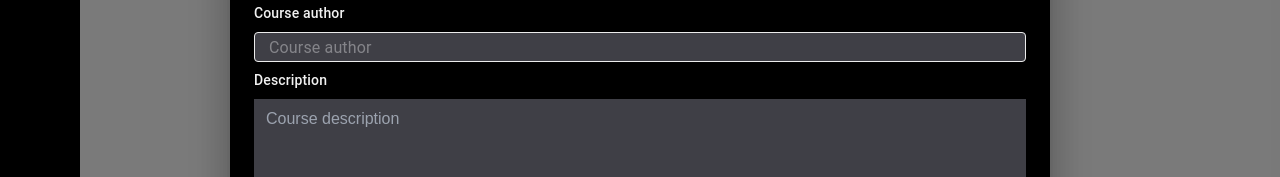
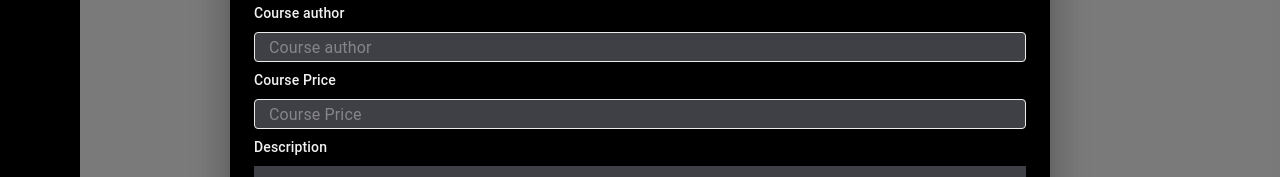
Before and after one commit to vishnu0o/TradeProAdmin, a React (Vite) app in the folder Client/: page /course in a window 1280 px wide. Both pictures are taken after a click on the button "CREATE NEW COURSE". Shown: the part 353-530 px from the top of the page. Built offline with nearby package versions, Linux system fonts and the light colour scheme; no server answers; the HTML template or start-up script is replaced by a standard one.

Commit message:
someChanges

```diff
--- a/Client/src/components/ReusableComponent/Dialogue.jsx
+++ b/Client/src/components/ReusableComponent/Dialogue.jsx
@@ -31,6 +31,8 @@ function Dialogue({ handleClose, open }) {
   const [courseAuthor, setCourseAuthor] = useState("");
   const [courseDescription, setCourseDescription] = useState("");
   const [typeOfCourse, setTypeOfCourse] = useState("Basic");
+  const [coursePrice, setCoursePrice] = useState("");
+
   const [error, setError] = useState({});
 
   function PaperComponent(props) {
@@ -56,6 +58,9 @@ function Dialogue({ handleClose, open }) {
     if (courseAuthor === "") {
       errors.courseAuthor = "CourseAuthor is required";
     }
+    if (coursePrice === "") {
+      errors.coursePrice = "CoursePrice is required";
+    }
     if (courseDescription === "") {
       errors.courseDescription = "Course description is required";
     }
@@ -76,6 +81,7 @@ function Dialogue({ handleClose, open }) {
       formData.append("preview", previewVideo);
       formData.append("title", title);
       formData.append("author", courseAuthor);
+      formData.append("price",coursePrice),
       formData.append("description", courseDescription);
       formData.append("courseType", typeOfCourse);
       formData.append("language", selectedLanguages);
@@ -250,6 +256,28 @@ function Dialogue({ handleClose, open }) {
             </Box>
             <Typography sx={{ color: "red" }}>{error?.courseAuthor}</Typography>
 
+
+            <Box sx={{ mt: 1 }}>
+                <Typography
+                  sx={{
+                    mb: 1,
+                    color: "#F1F1F1",
+                    fontWeight: 500,
+                    fontSize: "14px"
+                  }}
+                >
+                  Course Price
+                </Typography>
+                <InputField
+                  label={"Course Price"}
+                  handleChange={(e) => {setCoursePrice(e.target.value)}}
+                  value={coursePrice}
+                />
+              </Box>
+              <Typography sx={{color:"red"}}>{error?.coursePrice}</Typography>
+
+
+
             <Box sx={{ mt: 1 }}>
               <Typography
                 sx={{
--- a/Client/src/components/course/createCourse.jsx
+++ b/Client/src/components/course/createCourse.jsx
@@ -32,6 +32,8 @@ export default function Dialogue({ open, handleClose }) {
   const [selectedLanguages, setSelectedLanguages] = useState([]);
   const [previewVideo, setUploadPreview] = useState("");
   const [courseAuthor, setCourseAuthor] = useState("");
+  const [coursePrice, setCoursePrice] = useState("");
+
   const [courseDescription, setCourseDescription] = useState("");
   const [typeOfCourse, setTypeOfCourse] = useState("");
   const [error, setError] = useState({});
@@ -59,6 +61,9 @@ export default function Dialogue({ open, handleClose }) {
     if (courseAuthor === "") {
       errors.courseAuthor = "CourseAuthor is required";
     }
+    if (coursePrice === "") {
+      errors.coursePrice = "CoursePrice is required";
+    }
     if (courseDescription === "") {
       errors.courseDescription = "Course description is required";
     }
@@ -80,6 +85,7 @@ export default function Dialogue({ open, handleClose }) {
       formData.append("preview",previewVideo)
       formData.append("title",title),
       formData.append("author",courseAuthor),
+      formData.append("price",coursePrice),
       formData.append("description",courseDescription),
       formData.append("courseType",typeOfCourse),
       formData.append("language",selectedLanguages)
@@ -250,6 +256,25 @@ export default function Dialogue({ open, handleClose }) {
                     fontSize: "14px"
                   }}
                 >
+                  Course Price
+                </Typography>
+                <InputField
+                  label={"Course Price"}
+                  handleChange={(e) => {setCoursePrice(e.target.value)}}
+                  value={coursePrice}
+                />
+              </Box>
+              <Typography sx={{color:"red"}}>{error?.coursePrice}</Typography>
+
+              <Box sx={{ mt: 1 }}>
+                <Typography
+                  sx={{
+                    mb: 1,
+                    color: "#F1F1F1",
+                    fontWeight: 500,
+                    fontSize: "14px"
+                  }}
+                >
                   Description
                 </Typography>
                 <DescriptionInputField
--- a/Client/src/components/courseManagment/Lessons.jsx
+++ b/Client/src/components/courseManagment/Lessons.jsx
@@ -62,9 +62,13 @@ export default function ControlledAccordions({ openAddLesson, setOpenAddLesson }
     return state.courseLessonCreate;
   });
 
+  let { courseChapterCreateSuccess } = useSelector((state) => {
+    return state.courseChapterCreate;
+  });
+
   React.useEffect(() => {
     dispatch(courseFindOneAction(id));
-  }, [dispatch, courseLessonCreateSuccess]);
+  }, [dispatch, courseLessonCreateSuccess,courseChapterCreateSuccess]);
 
   React.useEffect(() => {
     if (courseFindOneSuccess) {
```
Also changed, not shown: 2 other files (tests, documents, lock files or other folders).
